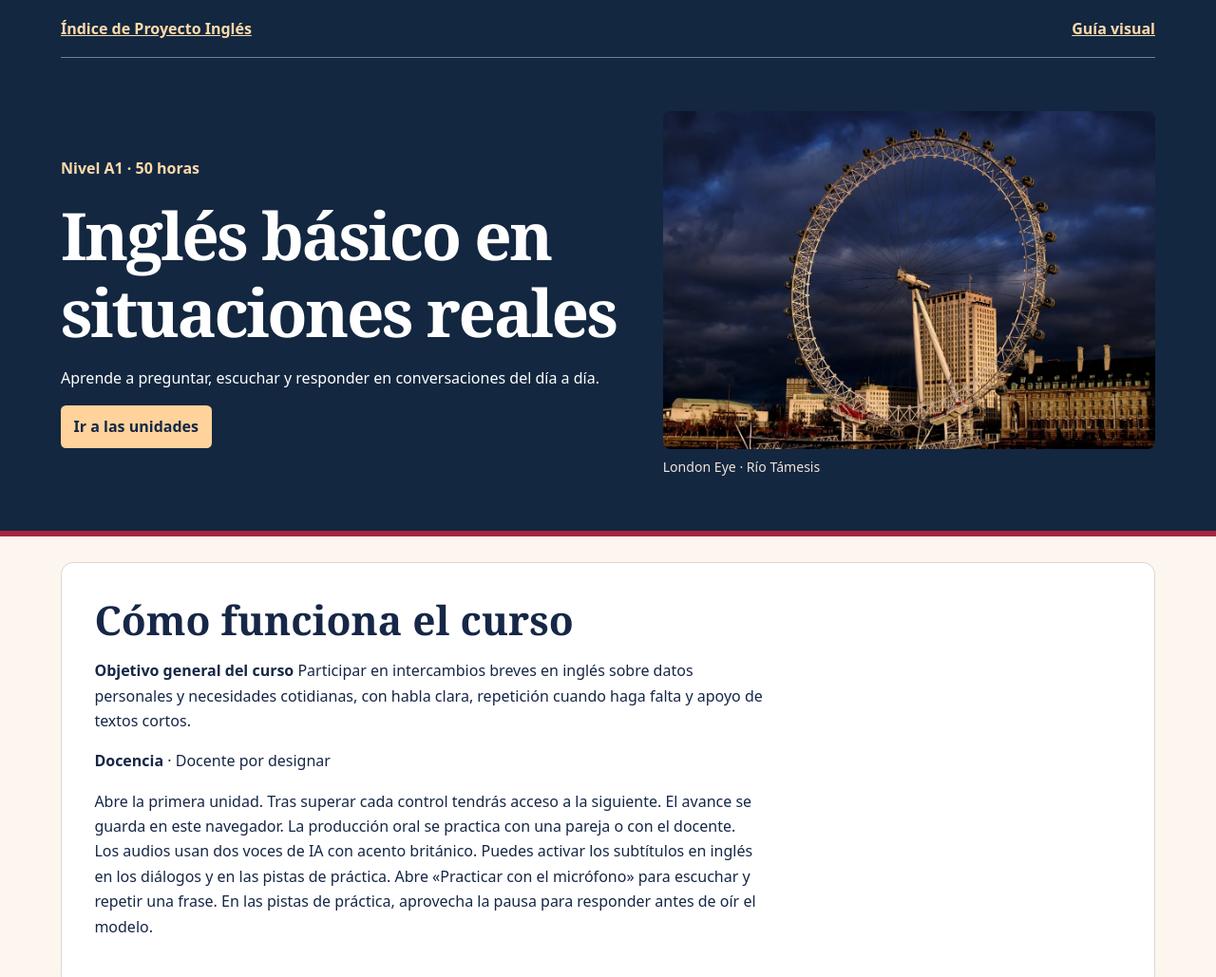
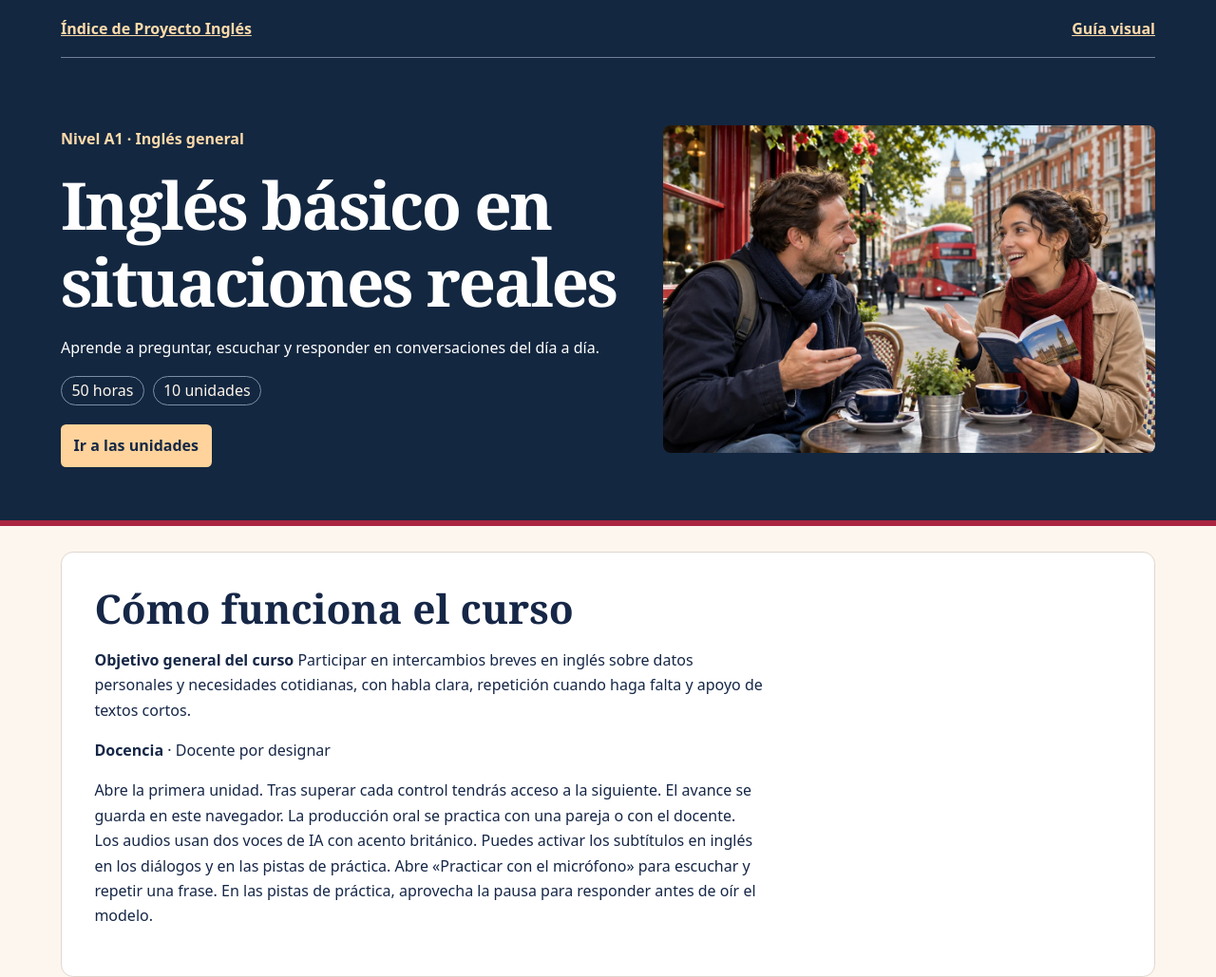
Before and after one commit to rumuva/proyecto-ingles, a plain HTML site: page cursos/a1-50h/index.html in a window 1280 px wide. Shown: the top 1029 px of the page at 95% size. Drawn offline with Linux system fonts and the light colour scheme.

Commit message:
Dar una portada ilustrada a cada curso de inglés

```diff
--- a/cursos/a1-50h/index.html
+++ b/cursos/a1-50h/index.html
@@ -1,19 +1,17 @@
 <!doctype html>
 <html lang="es"><head><meta charset="utf-8"><meta name="viewport" content="width=device-width,initial-scale=1">
-<title>El proyecto de inglés | Inglés básico A1</title><link rel="stylesheet" href="style.css?v=voz"><script src="app.js" defer></script><script src="subtitulos.js" defer></script><script src="practica-oral.js" defer></script></head>
+<title>El proyecto de inglés | Inglés básico A1</title><link rel="stylesheet" href="style.css?v=portadas"><script src="app.js" defer></script><script src="subtitulos.js" defer></script><script src="practica-oral.js" defer></script></head>
 <body><a class="skip" href="#main">Saltar al contenido</a><header class="course-hero">
   <div class="course-top"><a href="../../#cursos">Índice de Proyecto Inglés</a><a href="#guia-visual">Guía visual</a></div>
   <div class="hero-inner">
     <div class="hero-copy">
-      <p class="course-level">Nivel A1 · 50 horas</p>
+      <p class="course-level">Nivel A1 · Inglés general</p>
       <h1>Inglés básico en situaciones reales</h1>
       <p>Aprende a preguntar, escuchar y responder en conversaciones del día a día.</p>
+      <ul class="cover-facts"><li>50 horas</li><li>10 unidades</li></ul>
       <a class="main-action" href="#units">Ir a las unidades</a>
     </div>
-    <figure class="hero-figure">
-      <img src="../../visuales/londres/eye.webp" alt="El London Eye iluminado junto al Támesis" width="1200" height="803" fetchpriority="high">
-      <figcaption>London Eye · Río Támesis</figcaption>
-    </figure>
+    <figure class="hero-figure course-cover"><img src="portada.webp" alt="Dos personas conversan en una terraza de Londres, con un autobús rojo al fondo" width="1200" height="800" fetchpriority="high" decoding="async"></figure>
   </div>
 </header>
 <main id="main"><section class="course-intro" aria-labelledby="intro-heading"><h2 id="intro-heading">Cómo funciona el curso</h2><p><strong>Objetivo general del curso</strong> Participar en
--- a/cursos/a1-50h/style.css
+++ b/cursos/a1-50h/style.css
@@ -144,3 +144,25 @@ a:focus-visible,button:focus-visible,input:focus-visible,summary:focus-visible {
 .speaking-status:not(:empty) { font-weight: 700; }
 .speaking-feedback { border-left: .2rem solid var(--red); padding: .2rem .8rem; background: white; }
 .speaking-feedback ul:empty { display: none; }
+
+.cover-facts {
+  display: flex;
+  flex-wrap: wrap;
+  gap: .55rem;
+  list-style: none;
+  margin: 1rem 0 1.25rem;
+  padding: 0;
+}
+.cover-facts li {
+  padding: .2rem .65rem;
+  border: 1px solid #7c8fa5;
+  border-radius: 1rem;
+  color: #fff6eb;
+  line-height: 1.45;
+}
+.hero-figure.course-cover img {
+  width: 100%;
+  height: auto;
+  aspect-ratio: 3 / 2;
+  object-fit: cover;
+}
```
Also changed, not shown: catalogo.json (+7 -7 lines), cursos/ingles-comercio-0179/index.html (+4 -3 lines), cursos/a1-50h/portada.webp (added), cursos/ingles-comercio-0179/portada.webp (added).
